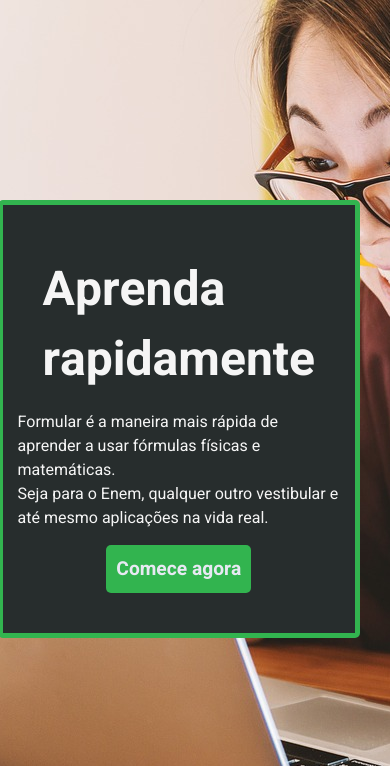
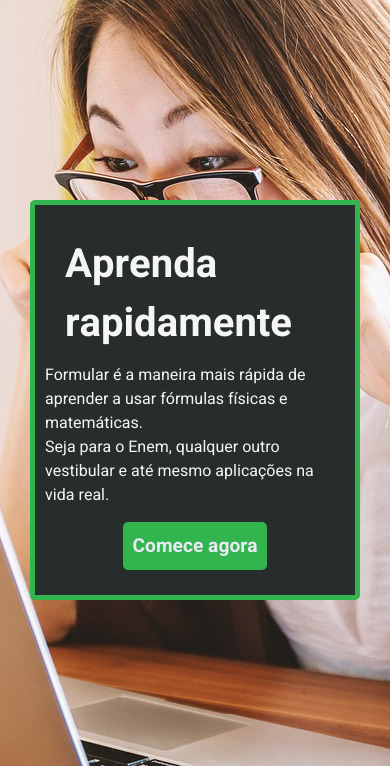
Before and after one commit to Astrobio00/pagestest, a plain HTML site: page index.html in a window 390 px wide. Shown: the part 78-844 px from the top of the page. Drawn offline with Linux system fonts and the light colour scheme.

Commit message:
Add files via upload

```diff
--- a/styles/index.css
+++ b/styles/index.css
@@ -140,6 +140,23 @@
     color: rgb(50, 180, 79);
 }
 @media(max-width: 430px){
+    #header-main {
+        background-image: url(laptop-3087585_1280.jpg);
+        background-repeat: no-repeat;
+        background-position-x: -200px;
+    }
+    #header-main #logo-text h1{
+        font-size: 2.5em;
+        padding: 20px 20px 10px 20px;
+        text-align: start;
+    }
+    #header-main {
+        justify-content: center;
+    }
+    #logo-text{
+        font-size: 1em;
+        padding: 10px 10px;
+    }
     #start-now h1{
         font-size: 3em;
     }
```
